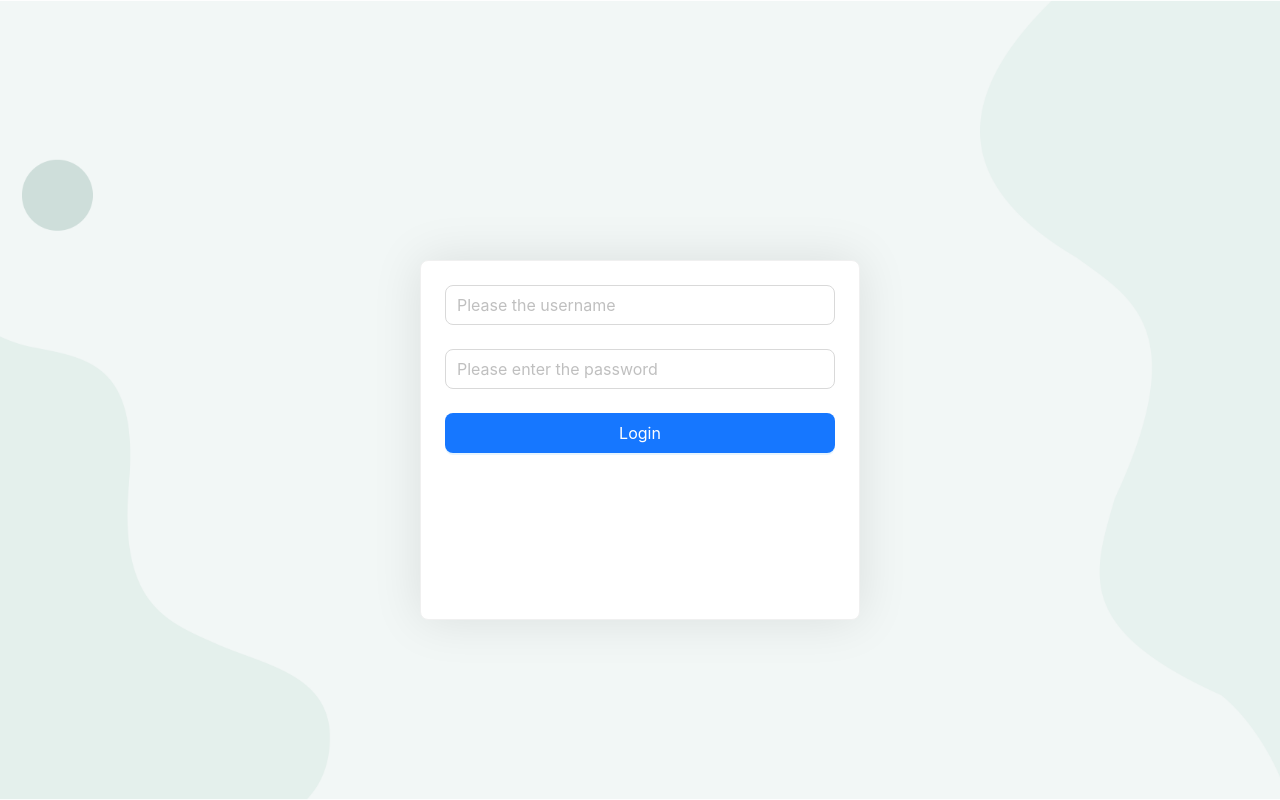
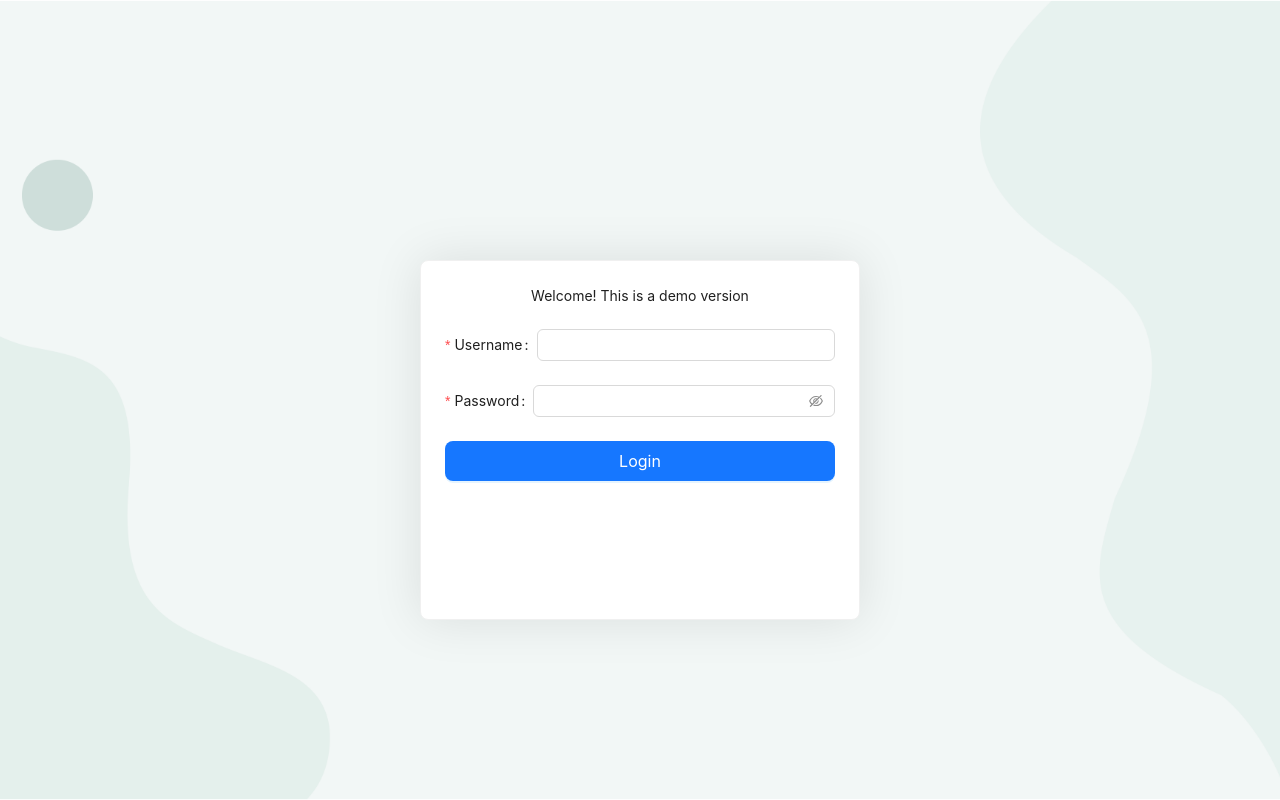
Before and after one commit to pbl-group-2-mccs/mccs-retail-front-end, a React (Create React App) app: page /login in a window 1280 px wide. Built offline with nearby package versions, Linux system fonts and the light colour scheme.

Commit message:
login default username and password are both 123

```diff
--- a/src/pages/Login/index.js
+++ b/src/pages/Login/index.js
@@ -8,17 +8,27 @@ const Login = () =>{
     const dispatch = useDispatch()
     const naviagte = useNavigate()
     const onFinish = async (values) =>{
-        await dispatch(fetchLogin(values))
+        console.log(values)
+        if(values.username === '123' && values.password === '123'){
+            naviagte('/')
 
-        naviagte('/')
+            message.success('Login successfully')
+        }else{
+            message.error('False username or password')
+        }
+        // await dispatch(fetchLogin(values))
 
-        message.success('Login successfully')
     }
     return(
         <div className='login'>
             <Card className='login-container'>
+            <div style={{ textAlign: 'center' }}>
+                Welcome! This is a demo version
+            </div>
+            <br />
                 <Form onFinish={onFinish} validateTrigger = 'onBlur'>
                     <Form.Item
+                        label="Username"
                         name="username"
                         rules={[
                             {
@@ -26,9 +36,10 @@ const Login = () =>{
                                 message: 'Please input your username!'
                             }
                         ]}>
-                        <Input size='large' placeholder='Please the username' />
+                        <Input />
                     </Form.Item>
                     <Form.Item
+                        label="Password"
                         name="password"
                         rules={[
                             {
@@ -36,7 +47,7 @@ const Login = () =>{
                                 message: 'Please input your password!'
                             }
                         ]}>
-                        <Input size='large' placeholder='Please enter the password' />
+                       <Input.Password />
                     </Form.Item>
                     <Form.Item>
                         <Button type='primary' htmlType='submit' size='large' block>
--- a/src/pages/Publish/index.js
+++ b/src/pages/Publish/index.js
@@ -1,5 +1,5 @@
 const Publish = () => {
-    return <div>this is Publish</div>
+    return <div>this is Inventory</div>
 }
 
 export default Publish
```
